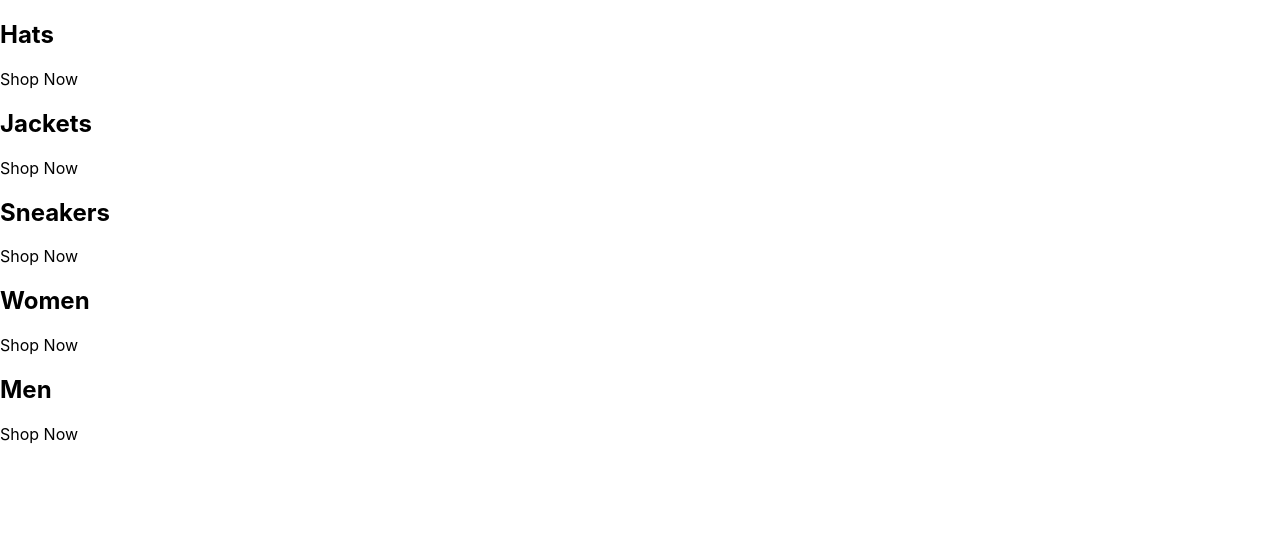
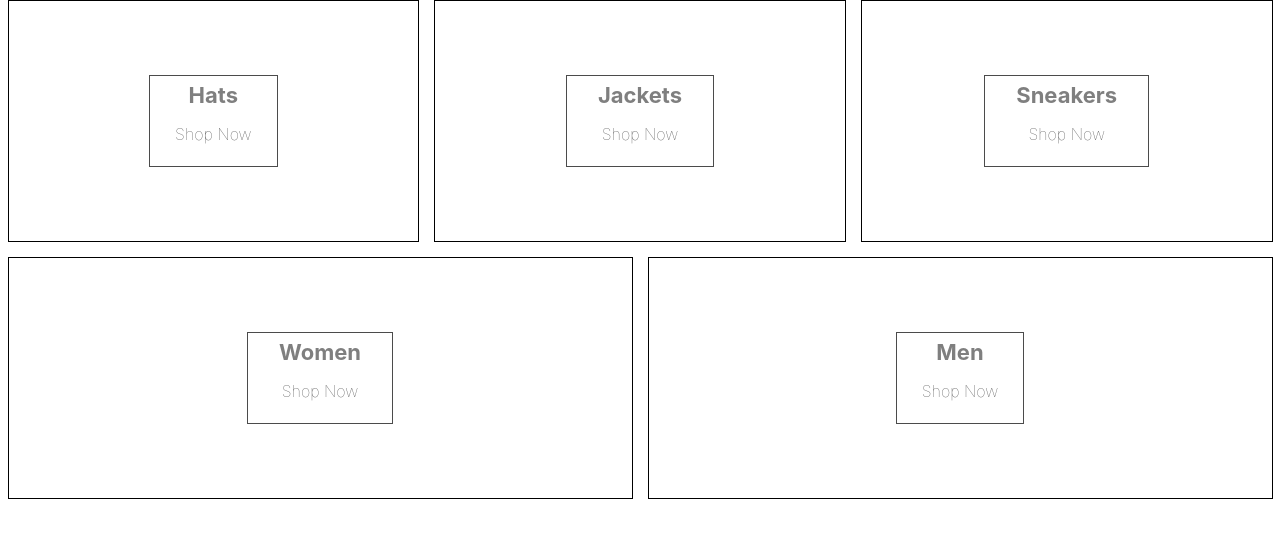
Before and after one commit to gandradep/shop, a React (Create React App) app: page / in a window 1280 px wide. Shown: the top 538 px of the page. Built offline with nearby package versions, Linux system fonts and the light colour scheme.

Commit message:
Adding sass for styling, and giving basic style for the wireframe

```diff
--- a/package.json
+++ b/package.json
@@ -34,5 +34,8 @@
       "last 1 firefox version",
       "last 1 safari version"
     ]
+  },
+  "devDependencies": {
+    "sass": "^1.66.0"
   }
 }
--- a/src/App.js
+++ b/src/App.js
@@ -1,3 +1,5 @@
+import './categories.styles.scss';
+
 const App = () => {
   const categories = [
     {
--- /dev/null
+++ b/src/categories.styles.scss
@@ -0,0 +1,75 @@
+.categories-container {
+  width: 100%;
+  display: flex;
+  flex-wrap: wrap;
+  justify-content: space-between;
+}
+
+.category-container {
+  min-width: 30%;
+  height: 240px;
+  flex: 1 1 auto;
+  display: flex;
+  align-items: center;
+  justify-content: center;
+  border: 1px solid black;
+  margin: 0 7.5px 15px;
+  overflow: hidden;
+
+  &:hover {
+    cursor: pointer;
+
+    & .background-image {
+      transform: scale(1.1);
+      transition: transform 6s cubic-bezier(0.25, 0.45, 0.45, 0.95);
+    }
+
+    & .category-body-container {
+      opacity: 0.9;
+    }
+  }
+
+  &.large {
+    height: 380px;
+  }
+
+  &:first-child {
+    margin-right: 7.5px;
+  }
+
+  &:last-child {
+    margin-left: 7.5px;
+  }
+
+  .background-image {
+    width: 100%;
+    height: 100%;
+    background-size: cover;
+    background-position: center;
+  }
+
+  .category-body-container {
+    height: 90px;
+    padding: 0 25px;
+    display: flex;
+    flex-direction: column;
+    align-items: center;
+    justify-content: center;
+    border: 1px solid black;
+    background-color: white;
+    opacity: 0.7;
+    position: absolute;
+
+    h2 {
+      font-weight: bold;
+      margin: 0 6px 0;
+      font-size: 22px;
+      color: #4a4a4a;
+    }
+
+    p {
+      font-weight: lighter;
+      font-size: 16px;
+    }
+  }
+}
```
Also changed, not shown: 1 other file (tests, documents, lock files or other folders).
